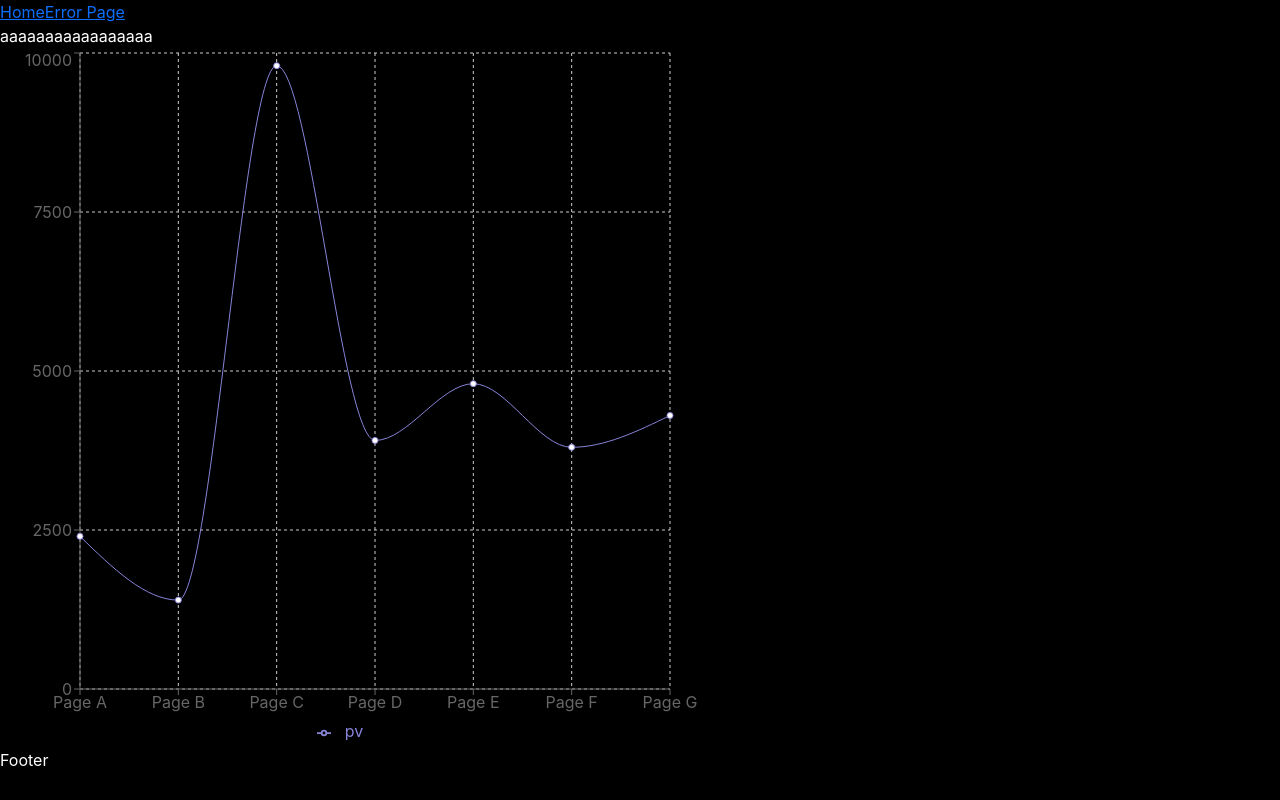
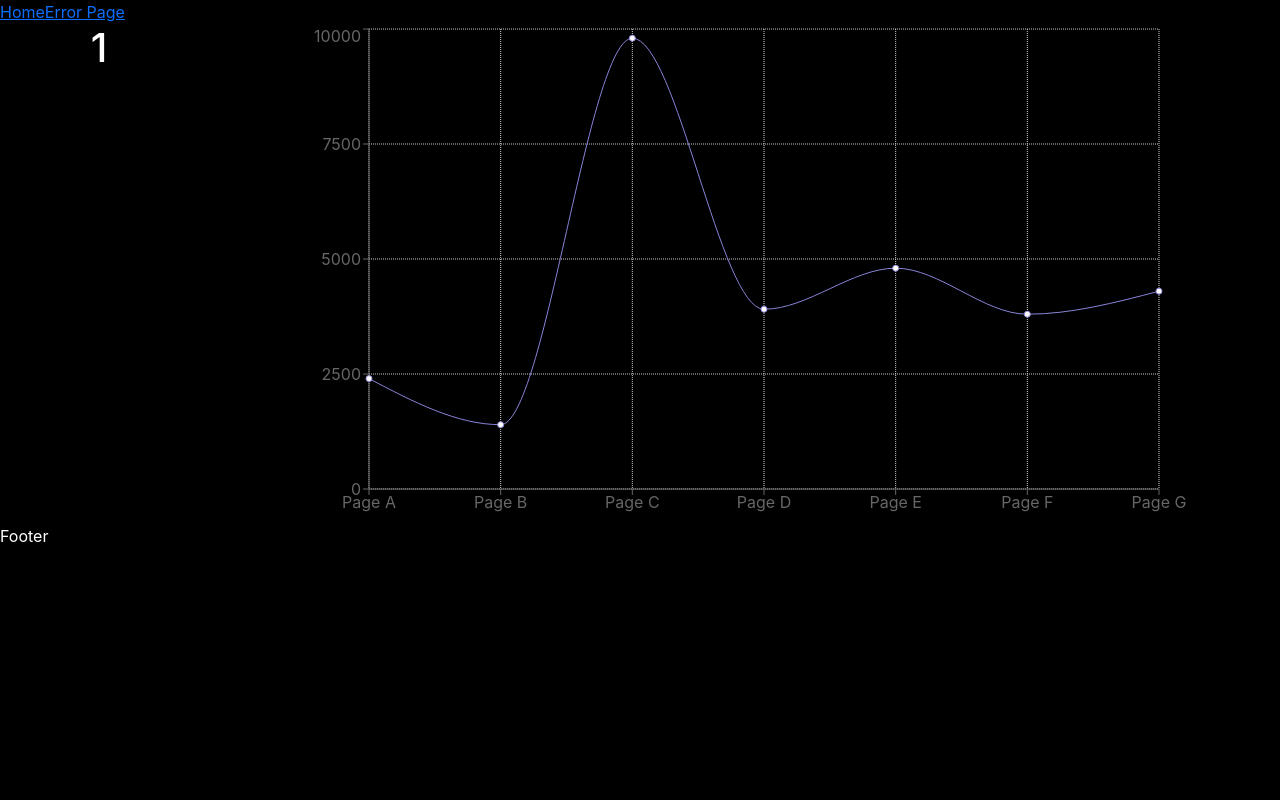
Before and after one commit to nicolaspozzo/React_Crypto_Prices, a React (Create React App) app in the folder react-crypto-coins-prices/: page /coin-chart/1 in a window 1280 px wide. Built offline with nearby package versions, Linux system fonts and the light colour scheme.

Commit message:
avances en el grafico de cada moneda

```diff
--- a/react-crypto-coins-prices/src/components/CoinChart/CoinChart.js
+++ b/react-crypto-coins-prices/src/components/CoinChart/CoinChart.js
@@ -1,7 +1,33 @@
 import React from "react";
-import { LineChart, XAxis, Tooltip, CartesianGrid, Line, YAxis, Legend } from 'recharts'
+import { LineChart, XAxis, CartesianGrid, Line, YAxis } from 'recharts';
+import axios from "axios";
+import { useEffect, useState } from "react";
+import { useParams } from "react-router-dom";
 
-const CoinChart = ({historicData}) => {
+
+const CoinChart = ({ coin }) => {
+    let { coinName } = useParams();
+
+    // const [historicData, setHistoricData] = useState([]);
+
+    // const getHistoricChart = async () => {
+    //   const res = await axios.get(
+    //     `https://api.coingecko.com/api/v3/coins/${coin.name.toLowerCase()}/market_chart?vs_currency=${coin.name.toLowerCase()}&days=${365}`
+    //   );
+
+    //   // const res = await axios.get(
+    //   //   `https://api.coingecko.com/api/v3/coins/bitcoin/market_chart?vs_currency=btc&days=365`
+    //   // );
+
+    //   setHistoricData(res.data.prices);
+    // };
+
+    // useEffect(() => {
+    //   getHistoricChart();
+    // }, []);
+
+
+  // console.log('hd', historicData)
 
     const data = [
       {
@@ -50,12 +76,14 @@ const CoinChart = ({historicData}) => {
 
 
   return (
-    <div>
-      aaaaaaaaaaaaaaaaa
+
+    <div className="d-flex justify-content-around">
+      <h1>{coinName}</h1>
       <LineChart
-        width={700}
-        height={700}
+        width={900}
+        height={500}
         data={data}
+        // data={historicData.map((hd, index) => hd[index])}
         margin={{
           top: 5,
           right: 30,
@@ -63,14 +91,15 @@ const CoinChart = ({historicData}) => {
           bottom: 5,
         }}
       >
-        <CartesianGrid strokeDasharray="3 3" />
+        <CartesianGrid strokeDasharray="1 1" />
         <XAxis dataKey="name" />
         <YAxis dataKey="" />
-        <Tooltip />
-        <Legend />
+        {/* <XAxis dataKey={historicData[0]} />
+        <YAxis dataKey="" /> */}
         <Line
           type="monotone"
           dataKey="pv"
+          // dataKey={historicData[1]}
           stroke="#8884d8"
           //   activeDot={{ r: 8 }}
         />
```
